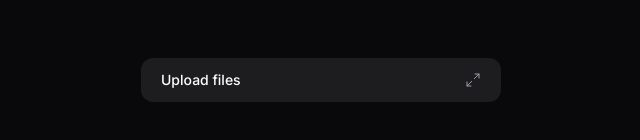
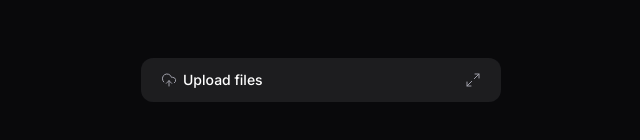
Before and after one commit to riadyounes/upload-widget-web, a React (Vite) app: page / in a window 1280 px wide. Shown: the part 320-460 px from the top of the page, without its empty margins (319-959 px from the left). Built offline with nearby package versions, Linux system fonts and the light colour scheme.

Commit message:
Refactor upload widget header and minimized button to use a new title component

```diff
--- a/src/components/upload-widget-header.tsx
+++ b/src/components/upload-widget-header.tsx
@@ -1,11 +1,12 @@
 import { Minimize2 } from "lucide-react";
 import { Button } from "./ui/button";
 import * as Collapsible from "@radix-ui/react-collapsible";
+import { UploadWidgetTitle } from "./upload-widget-title";
 
 export function UploadWidgetHeader() {
   return (
     <div className="w-full p-4 py-2 bg-white/2 border-zinc-800 border-b flex items-center  justify-between">
-      <span className="text-sm font-medium">Upload files</span>
+      <UploadWidgetTitle />
       <Collapsible.Trigger asChild>
         <Button size="icon" className="-mr-2">
           <Minimize2 strokeWidth={1.5} className="size-4" />
--- a/src/components/upload-widget-minimized-button.tsx
+++ b/src/components/upload-widget-minimized-button.tsx
@@ -1,10 +1,11 @@
 import * as Collapsible from "@radix-ui/react-collapsible";
 import { Maximize2 } from "lucide-react";
+import { UploadWidgetTitle } from "./upload-widget-title";
 
 export function UploadWidgetMinimizedButton() {
   return (
     <Collapsible.Trigger className="group w-full bg-white/2 py-3 px-5 flex items-center justify-between">
-      <span className="text-sm font-medium">Upload files</span>
+      <UploadWidgetTitle />
 
       <Maximize2
         strokeWidth={1.5}
--- /dev/null
+++ b/src/components/upload-widget-title.tsx
@@ -0,0 +1,10 @@
+import { UploadCloud } from "lucide-react";
+
+export function UploadWidgetTitle() {
+  return (
+    <div className="flex items-center gap-1.5 text-sm font-medium">
+      <UploadCloud className="size-4 text-zinc-400" strokeWidth={1.5} />
+      <span className="">Upload files</span>
+    </div>
+  );
+}
```
